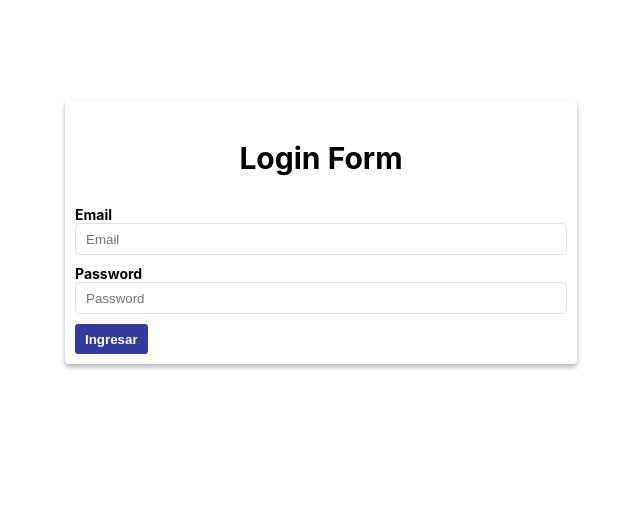
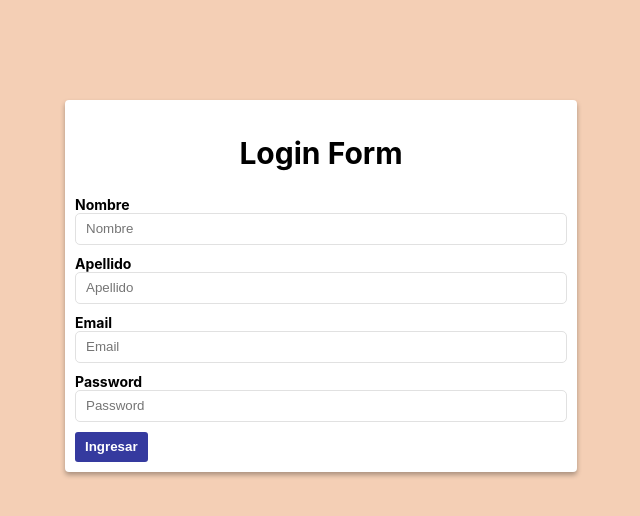
Before and after one commit to ignacioDorigo/formularios-react, a React (Create React App) app: page / in a window 1280 px wide. Shown: the top 516 px of the page, without its empty margins (319-959 px from the left). Built offline with nearby package versions, Linux system fonts and the light colour scheme.

Commit message:
Formulario 1 solo useState

```diff
--- a/src/App.js
+++ b/src/App.js
@@ -1,6 +1,7 @@
 import React from "react";
 // import Pepe from "./Pepe";
 import Formulario1 from "./components/Formulario1/Formulario1";
+import Formulario2 from "./components/Formulario2/Formulario2";
 
 export default function App() {
   return (
@@ -8,9 +9,9 @@ export default function App() {
       {/* <Pepe /> */}
 
       {/* Formulario con múltiples useState */}
-      <Formulario1 />
+      {/* <Formulario1 /> */}
 
-
+      <Formulario2></Formulario2>
     </div>
   );
 }
--- /dev/null
+++ b/src/components/Formulario2/Formulario2.css
@@ -0,0 +1,53 @@
+.form {
+    background-color: #FFF;
+    box-shadow: 0 3px 5px rgba(0, 0, 0, 0.3);
+    width: 90%;
+    border-radius: 4px;
+    padding: 1rem;
+    margin: 0 auto;
+    margin-top: 10rem;
+}
+
+.form__titulo {
+    text-align: center;
+    font-size: 3rem;
+}
+
+@media (min-width: 768px) {
+    .form {
+        width: 40%;
+    }
+}
+
+.form__campos {
+    display: flex;
+    flex-direction: column;
+    gap: 1rem;
+}
+
+.form__campo {
+    display: flex;
+    flex-direction: column;
+}
+
+.form__label {
+    font-weight: bold;
+    font-size: 1.4rem;
+}
+
+.form__input {
+    padding: 0.75rem 1rem;
+    border-radius: 5px;
+    border: 1px solid #e1e1e1;
+}
+
+.form__button {
+    margin-top: 1rem;
+    cursor: pointer;
+    padding: 0.75rem 1rem;
+    border: none;
+    border-radius: 3px;
+    font-weight: bold;
+    color: #FFF;
+    background-color: #353a9f;
+}
--- /dev/null
+++ b/src/components/Formulario2/Formulario2.js
@@ -0,0 +1,103 @@
+import React, { useState } from "react";
+import "./Formulario2.css";
+
+const estadoInicial = { nombre: "", apellido: "", email: "", password: "" };
+
+const Formulario2 = () => {
+  const [formulario, setFormulario] = useState(estadoInicial);
+
+  const actualizarFormulario = (eventito) => {
+    const campoCambia = eventito.target.name;
+    const nuevoValor = eventito.target.value;
+    setFormulario({ ...formulario, [campoCambia]: nuevoValor });
+  };
+
+  const enviarFormulario = async (eventito) => {
+    try {
+      eventito.preventDefault();
+      console.log(formulario);
+    } catch (error) {
+      console.log(error);
+    }
+  };
+
+  return (
+    <form className="form" onSubmit={enviarFormulario}>
+      <h2 className="form__titulo">Login Form</h2>
+      <div className="form__campos">
+        {/* Inicio campo */}
+        <div className="form__campo">
+          <label className="form__label" htmlFor="nombre">
+            Nombre
+          </label>
+          <input
+            className="form__input"
+            id="nombre"
+            placeholder="Nombre"
+            onChange={actualizarFormulario}
+            name={"nombre"}
+            type="text"
+            required
+          ></input>
+        </div>
+        {/* Fin Campo */}
+
+        {/* Inicio campo */}
+        <div className="form__campo">
+          <label className="form__label" htmlFor="apellido">
+            Apellido
+          </label>
+          <input
+            className="form__input"
+            id="apellido"
+            placeholder="Apellido"
+            onChange={actualizarFormulario}
+            name={"apellido"}
+            type="text"
+            required
+          ></input>
+        </div>
+        {/* Fin Campo */}
+
+        {/* Inicio campo */}
+        <div className="form__campo">
+          <label className="form__label" htmlFor="email">
+            Email
+          </label>
+          <input
+            className="form__input"
+            id="email"
+            placeholder="Email"
+            onChange={actualizarFormulario}
+            name={"email"}
+            type="email"
+            required
+          ></input>
+        </div>
+        {/* Fin Campo */}
+
+        {/* Inicio campo */}
+        <div className="form__campo">
+          <label className="form__label" htmlFor="password">
+            Password
+          </label>
+          <input
+            className="form__input"
+            id="password"
+            placeholder="Password"
+            onChange={actualizarFormulario}
+            name={"password"}
+            type="password"
+            required
+          ></input>
+        </div>
+        {/* Fin Campo */}
+      </div>
+      <button className="form__button" type="submit">
+        Ingresar
+      </button>
+    </form>
+  );
+};
+
+export default Formulario2;
--- a/src/index.css
+++ b/src/index.css
@@ -22,3 +22,6 @@ html {
 *:after {
   box-sizing: inherit;
 }
+body{
+  background-color: #f4cfb5;
+}
```
